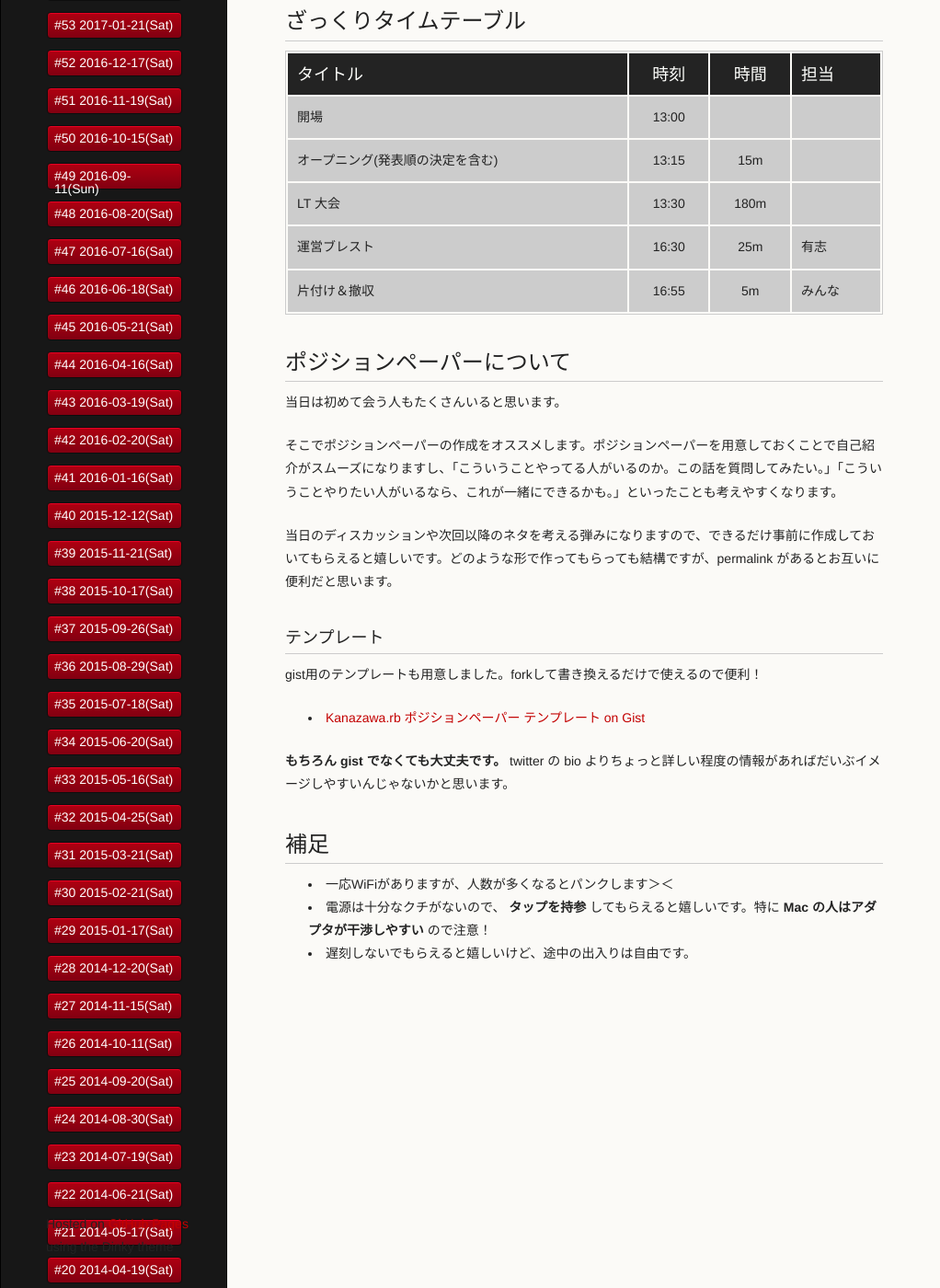
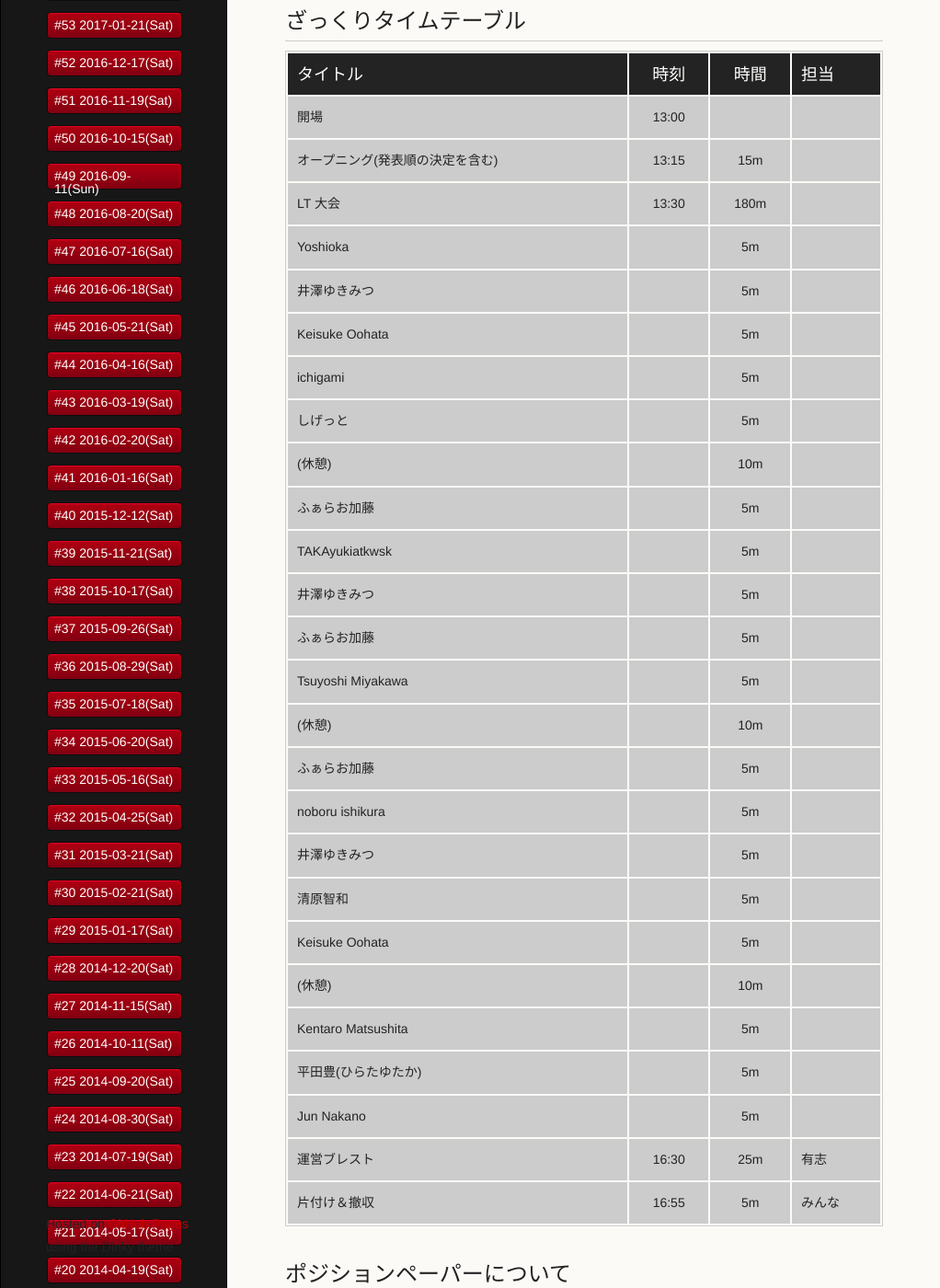
Before and after one commit to kanazawarb/meetup, a Jekyll site: the page built from 68/index.md, in a window 1280 px wide and 1400 px high, scrolled down 770 px. Shown: the whole window at 92% size, without its empty margins (0-1022 px from the left). Built offline with Jekyll 4.4.1, drawn with Linux system fonts in a browser that asks for light colours; a script that is not in the unit is left out.

Commit message:
add 68 LT schedule

```diff
--- a/68/index.md
+++ b/68/index.md
@@ -48,6 +48,27 @@ published: true
 | 開場                              | 13:00 |      |                                                         |
 | オープニング(発表順の決定を含む)  | 13:15 | 15m  |                                                         |
 | LT 大会                           | 13:30 | 180m |                                                         |
+| Yoshioka                          |       | 5m   |                                                         |
+| 井澤ゆきみつ                      |       | 5m   |                                                         |
+| Keisuke Oohata                    |       | 5m   |                                                         |
+| ichigami                          |       | 5m   |                                                         |
+| しげっと                          |       | 5m   |                                                         |
+| (休憩)                            |       | 10m  |                                                         |
+| ふぁらお加藤                      |       | 5m   |                                                         |
+| TAKAyukiatkwsk                    |       | 5m   |                                                         |
+| 井澤ゆきみつ                      |       | 5m   |                                                         |
+| ふぁらお加藤                      |       | 5m   |                                                         |
+| Tsuyoshi Miyakawa                 |       | 5m   |                                                         |
+| (休憩)                            |       | 10m  |                                                         |
+| ふぁらお加藤                      |       | 5m   |                                                         |
+| noboru ishikura                   |       | 5m   |                                                         |
+| 井澤ゆきみつ                      |       | 5m   |                                                         |
+| 清原智和                          |       | 5m   |                                                         |
+| Keisuke Oohata                    |       | 5m   |                                                         |
+| (休憩)                            |       | 10m  |                                                         |
+| Kentaro Matsushita                |       | 5m   |                                                         |
+| 平田豊(ひらたゆたか)              |       | 5m   |                                                         |
+| Jun Nakano                        |       | 5m   |                                                         |
 | 運営ブレスト                      | 16:30 | 25m  | 有志                                                    |
 | 片付け＆撤収                      | 16:55 | 5m   | みんな                                                  |
 
```
